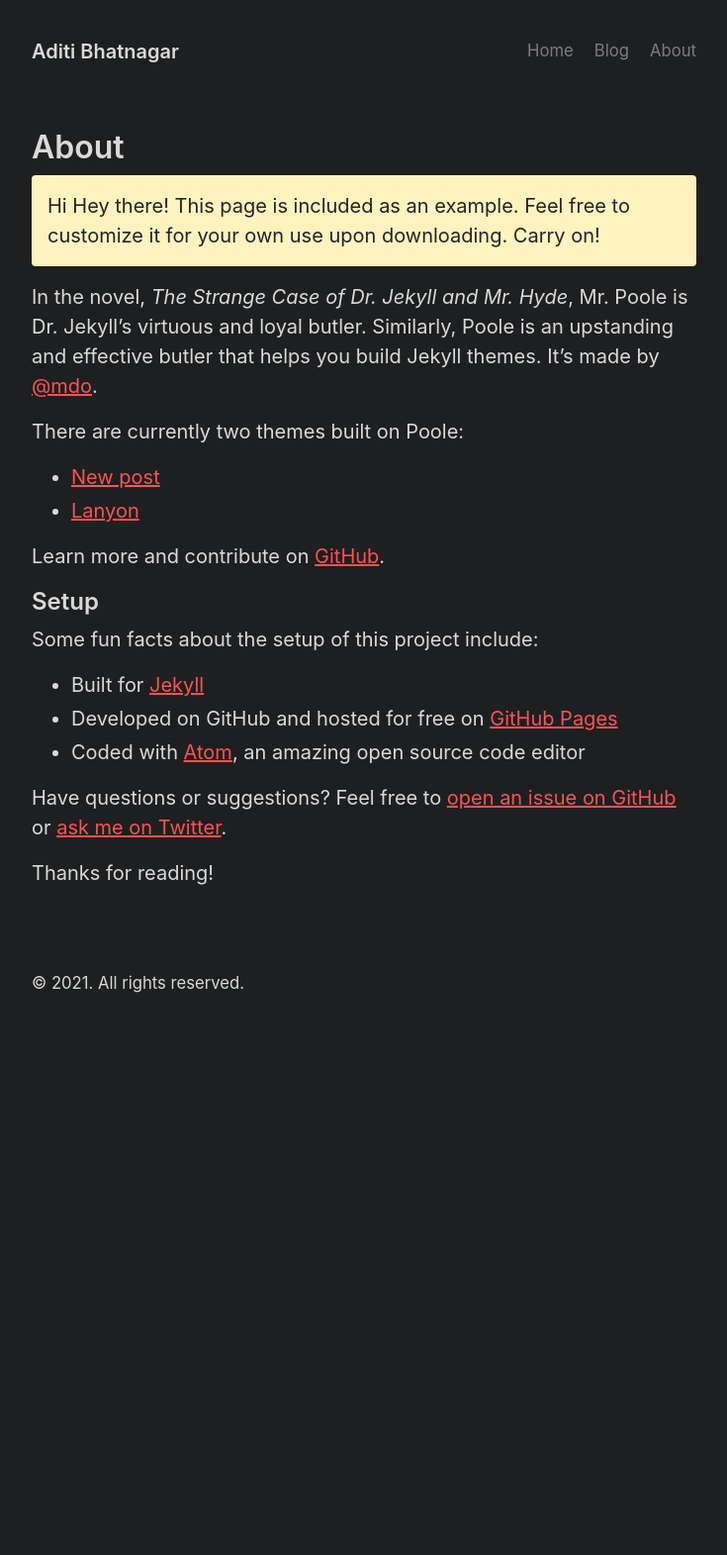
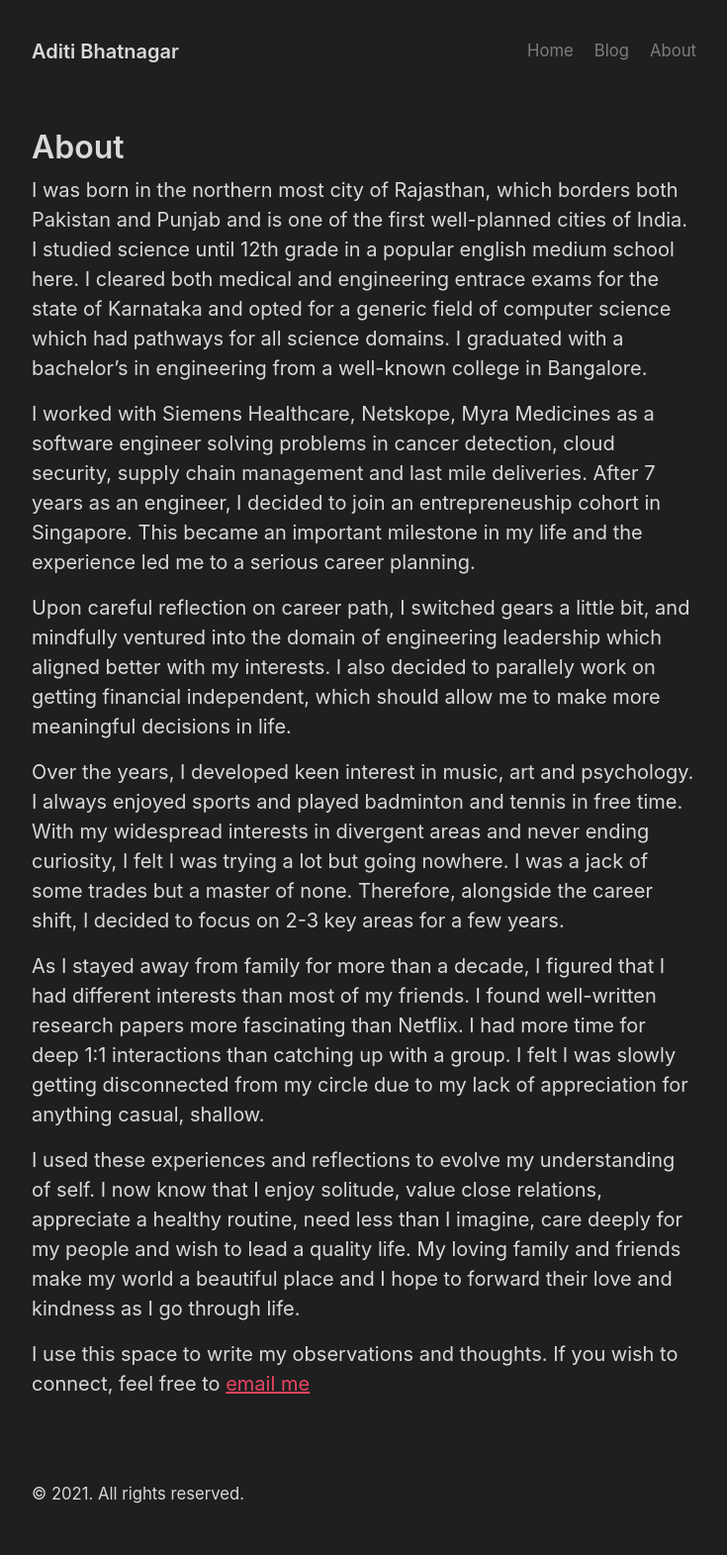
Before and after one commit to ad6190/ad6190.github.io, a Jekyll site: the page built from about.md, in a window 1280 px wide. Shown: the whole page at 99% size, without its empty margins (272-1007 px from the left). Built offline with Jekyll 4.4.1, drawn with Linux system fonts in a browser that asks for light colours; before the commit the page ends 1055 px from its top, so only the background shows below that.

Commit message:
updated about page

```diff
--- a/_sass/_variables.scss
+++ b/_sass/_variables.scss
@@ -14,7 +14,7 @@
   --dark-poole-link-color: rgba(255, 255, 255, 0.75);
   --dark-poole-link-hover: #fff;
 
-  --red: #fa5252;
+  --red: #e94560;
   --pink: #e64980;
   --grape: #be4bdb;
   --purple: #7950f2;
@@ -78,7 +78,7 @@
   --body-bg: var(--dark-poole-001);
   --heading-color: var(--dark-poole-002);
   --link-color: var(--red);
-  --link-hover-color: var(--dark-poole-link-hover);
+  --link-hover-color: var(--red);
   --border-color: rgba(255, 255, 255, 0.15);
   --code-bg: var(--gray-900);
 }
--- a/about.md
+++ b/about.md
@@ -3,27 +3,16 @@ layout: page
 title: About
 ---
 
-<p class="message">
-Hi  Hey there! This page is included as an example. Feel free to customize it for your own use upon downloading. Carry on!
-</p>
+I was born in the northern most city of Rajasthan, which borders both Pakistan and Punjab and is one of the first well-planned cities of India. I studied science until 12th grade in a popular english medium school here. I cleared both medical and engineering entrace exams for the state of Karnataka and opted for a generic field of computer science which had pathways for all science domains. I graduated with a bachelor's in engineering from a well-known college in Bangalore.
 
-In the novel, *The Strange Case of Dr. Jekyll and Mr. Hyde*, Mr. Poole is Dr. Jekyll's virtuous and loyal butler. Similarly, Poole is an upstanding and effective butler that helps you build Jekyll themes. It's made by [@mdo](https://twitter.com/mdo).
+I worked with Siemens Healthcare, Netskope, Myra Medicines as a software engineer solving problems in cancer detection, cloud security, supply chain management and last mile deliveries. After 7 years as an engineer, I decided to join an entrepreneuship cohort in Singapore. This became an important milestone in my life and the experience led me to a serious career planning.
 
-There are currently two themes built on Poole:
+Upon careful reflection on career path, I switched gears a little bit, and mindfully ventured into the domain of engineering leadership which aligned better with my interests. I also decided to parallely work on getting financial independent, which should allow me to make more meaningful decisions in life.
 
-- <a href="/new"> New post </a>
-- [Lanyon](https://lanyon.getpoole.com)
+Over the years, I developed keen interest in music, art and psychology. I always enjoyed sports and played badminton and tennis in free time. With my widespread interests in divergent areas and never ending curiosity, I felt I was trying a lot but going nowhere. I was a jack of some trades but a master of none. Therefore, alongside the career shift, I decided to focus on 2-3 key areas for a few years.
 
-Learn more and contribute on [GitHub](https://github.com/poole).
+As I stayed away from family for more than a decade, I figured that I had different interests than most of my friends. I found well-written research papers more fascinating than Netflix. I had more time for deep 1:1 interactions than catching up with a group. I felt I was slowly getting disconnected from my circle due to my lack of appreciation for anything casual, shallow.
 
-## Setup
+I used these experiences and reflections to evolve my understanding of self. I now know that I enjoy solitude, value close relations, appreciate a healthy routine, need less than I imagine, care deeply for my people and wish to lead a quality life. My loving family and friends make my world a beautiful place and I hope to forward their love and kindness as I go through life.
 
-Some fun facts about the setup of this project include:
-
-- Built for [Jekyll](https://jekyllrb.com)
-- Developed on GitHub and hosted for free on [GitHub Pages](https://pages.github.com)
-- Coded with [Atom](https://atom.io), an amazing open source code editor
-
-Have questions or suggestions? Feel free to [open an issue on GitHub](https://github.com/poole/poole/issues/new) or [ask me on Twitter](https://twitter.com/mdo).
-
-Thanks for reading!
+I use this space to write my observations and thoughts. If you wish to connect, feel free to [email me ]()
```
Also changed, not shown: 14 other files.
